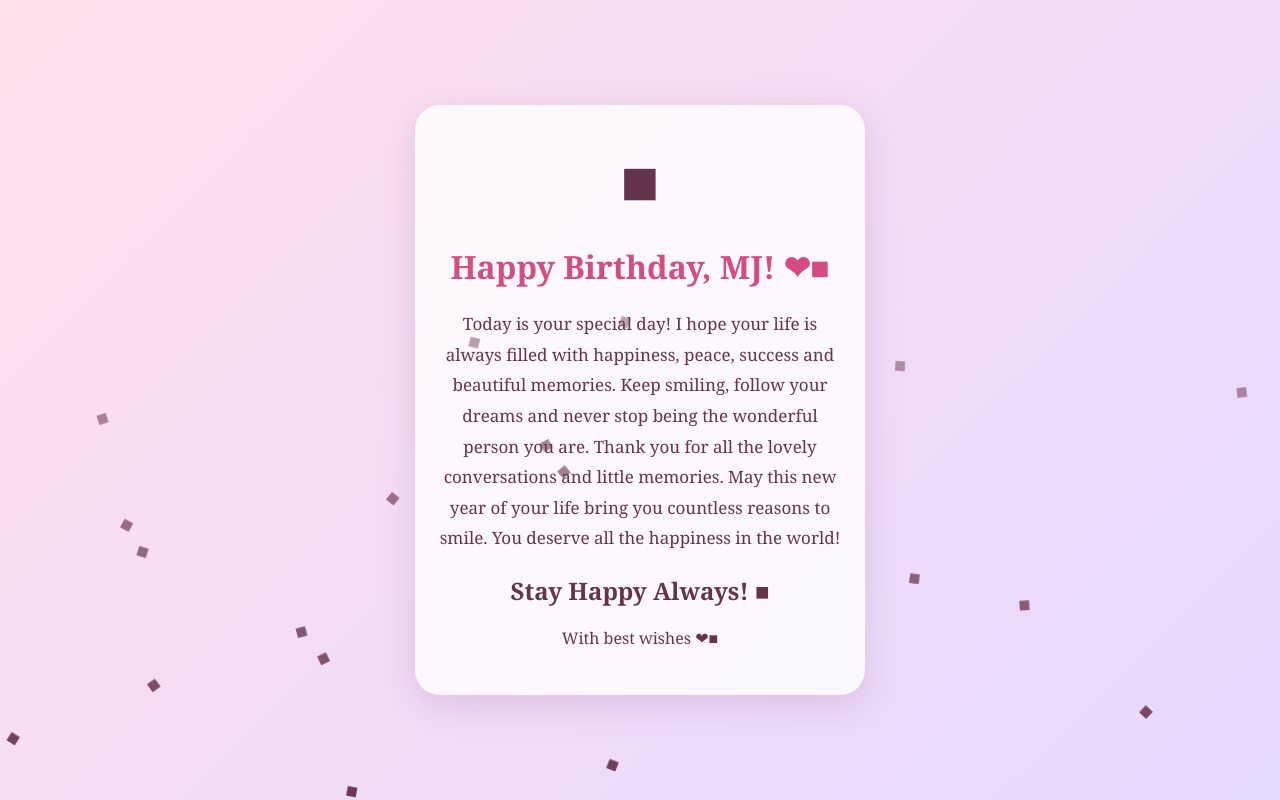
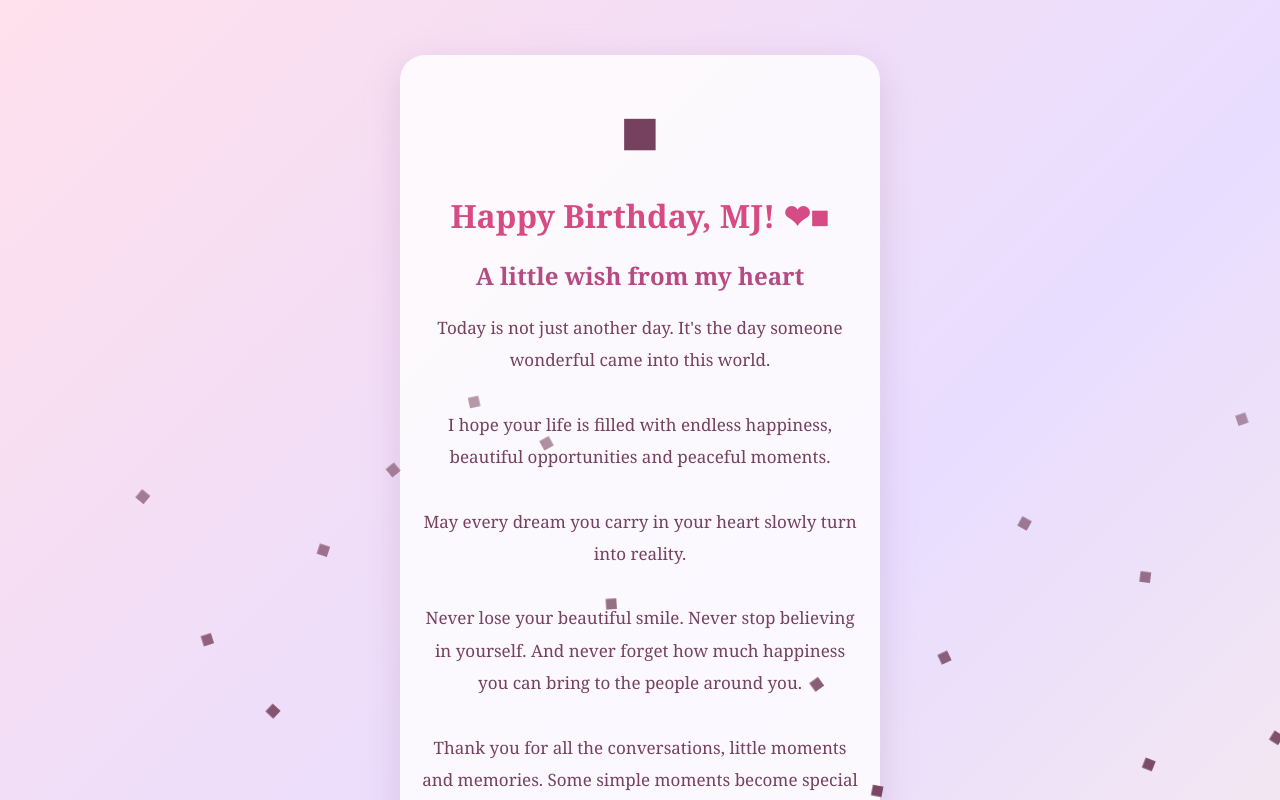
Before and after one commit to thrishanpoojary007-sketch/kavya-birthday-surprise, a plain HTML site: page index.html in a window 1280 px wide. Both pictures are taken after a click on the button "Open Your Surprise ■". Shown: the top 800 px of the page. Drawn offline with Linux system fonts and the light colour scheme.

Commit message:
Update index.html

```diff
--- a/index.html
+++ b/index.html
@@ -3,70 +3,56 @@
 <head>
 <meta charset="UTF-8">
 <meta name="viewport" content="width=device-width, initial-scale=1.0">
-<title>A Surprise for MJ ❤■</title>
+<title>For MJ - A Special Day ❤■</title>
 <style>
-* {
-box-sizing: border-box;
-}
+* { box-sizing: border-box; }
 body {
 margin: 0;
 min-height: 100vh;
-display: flex;
-justify-content: center;
-align-items: center;
 font-family: Georgia, serif;
 text-align: center;
-color: #66334d;
-background: linear-gradient(135deg, #ffe0ec, #e6d9ff);
+color: #75415e;
+background: linear-gradient(135deg, #ffe0ec, #e8ddff, #fff0e5);
 overflow-x: hidden;
 }
 .container {
 width: 90%;
-max-width: 450px;
-padding: 30px 20px;
-background: rgba(255,255,255,0.8);
+max-width: 480px;
+margin: 55px auto;
+padding: 30px 22px;
+background: rgba(255,255,255,0.82);
 border-radius: 25px;
 box-shadow: 0 10px 35px #b58dbb55;
 }
-h1 {
-color: #d64b83;
-}
+h1 { color: #d64b83; }
+h2 { color: #b44c83; }
 .envelope {
-font-size: 90px;
-margin: 20px;
+font-size: 85px;
 animation: float 2s infinite ease-in-out;
 }
 @keyframes float {
 50% { transform: translateY(-12px); }
 }
 button {
-background: #e65b91;
+background: linear-gradient(45deg, #e65b91, #aa78d5);
 color: white;
 border: none;
 padding: 14px 25px;
 border-radius: 30px;
 font-size: 16px;
 cursor: pointer;
+margin: 12px;
 }
-button:hover {
-background: #c83d76;
-}
-#surprise {
-display: none;
-animation: appear 1.2s ease;
-}
-@keyframes appear {
-from { opacity: 0; transform: translateY(20px); }
-to { opacity: 1; transform: translateY(0); }
-}
+button:hover { transform: scale(1.05); }
+.hidden { display: none; }
 .message {
-line-height: 1.8;
+line-height: 1.9;
 font-size: 17px;
 }
 .heart {
 position: fixed;
 bottom: -30px;
-animation: rise 5s linear forwards;
+animation: rise 6s linear forwards;
 pointer-events: none;
 }
 @keyframes rise {
@@ -75,6 +61,13 @@ transform: translateY(-110vh) rotate(360deg);
 opacity: 0;
 }
 }
+.final {
+
+background: #fff0f6;
+padding: 20px;
+border-radius: 18px;
+margin-top: 20px;
+}
 </style>
 </head>
 <body>
@@ -82,47 +75,72 @@ opacity: 0;
 <div id="welcome">
 <div class="envelope">■</div>
 <h1>Hey MJ!</h1>
-<p>Someone has prepared something special for you.</p>
-<p>Are you ready for your surprise?</p>
-<button onclick="openSurprise()">
-Open Your Surprise ■
-</button>
+<p>There is a little surprise waiting for you.</p>
+<p>Before you continue, take a moment...</p>
+<button onclick="openLetter()">Open Your Surprise ■</button>
 </div>
-<div id="surprise">
+<div id="birthday" class="hidden">
 <div style="font-size:65px;">■</div>
 <h1>Happy Birthday, MJ! ❤■</h1>
+<h2>A little wish from my heart</h2>
+<div class="message">
+Today is not just another day.
+It's the day someone wonderful came into this world.
+<br><br>
+I hope your life is filled with endless happiness,
+beautiful opportunities and peaceful moments.
+<br><br>
+May every dream you carry in your heart
+slowly turn into reality.
+<br><br>
+Never lose your beautiful smile.
+Never stop believing in yourself.
+And never forget how much happiness
+you can bring to the people around you.
+<br><br>
+Thank you for all the conversations,
+little moments and memories.
+Some simple moments become special
+without us even realizing it.
+<br><br>
+I genuinely wish that your future
+is brighter than all your dreams.
+</div>
+<div class="final">
+<h2>One Last Thing ■</h2>
 <p class="message">
-Today is your special day!
-I hope your life is always filled with
-happiness, peace, success and beautiful memories.
-Keep smiling, follow your dreams and never
-stop being the wonderful person you are.
-Thank you for all the lovely conversations
-and little memories.
-May this new year of your life bring you
-countless reasons to smile.
-You deserve all the happiness in the world!
+No matter where life takes you,
+I hope you always find reasons to smile.
+Stay happy, stay strong and keep shining.
+You deserve beautiful things in life.
+<br><br>
+With lots of good wishes ❤■
 </p>
-<h2>Stay Happy Always! ■</h2>
-<p>With best wishes ❤■</p>
+<div style="font-size:45px;">■ ■ ■</div>
+</div>
+<h2>Enjoy Your Special Day! ■</h2>
+<p>Once again, Happy Birthday, MJ!</p>
 </div>
 </div>
 <script>
-function openSurprise() {
-document.getElementById("welcome").style.display = "none";
-document.getElementById("surprise").style.display = "block";
-for (let i = 0; i < 25; i++) {
-setTimeout(createHeart, i * 150);
+function openLetter() {
+document.getElementById("welcome").classList.add("hidden");
+document.getElementById("birthday").classList.remove("hidden");
+for (let i = 0; i < 35; i++) {
+setTimeout(createHeart, i * 180);
 }
 }
 function createHeart() {
 const heart = document.createElement("div");
 heart.className = "heart";
-heart.innerHTML = "■";
+heart.innerHTML = ["■", "■", "■", "■"][
+Math.floor(Math.random() * 4)
+];
 heart.style.left = Math.random() * 100 + "vw";
-heart.style.fontSize = "20px";
+heart.style.fontSize = "22px";
+
 document.body.appendChild(heart);
-setTimeout(() => heart.remove(), 5000);
+setTimeout(() => heart.remove(), 6000);
 }
 </script>
 </body>
```
